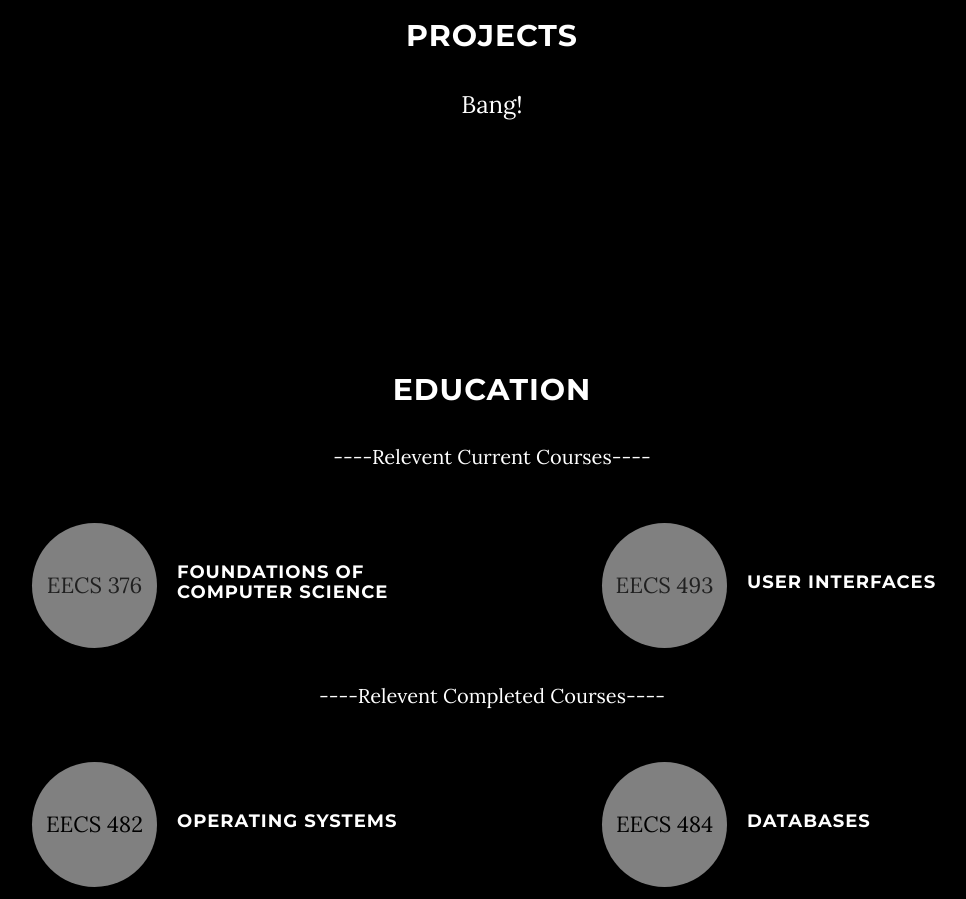
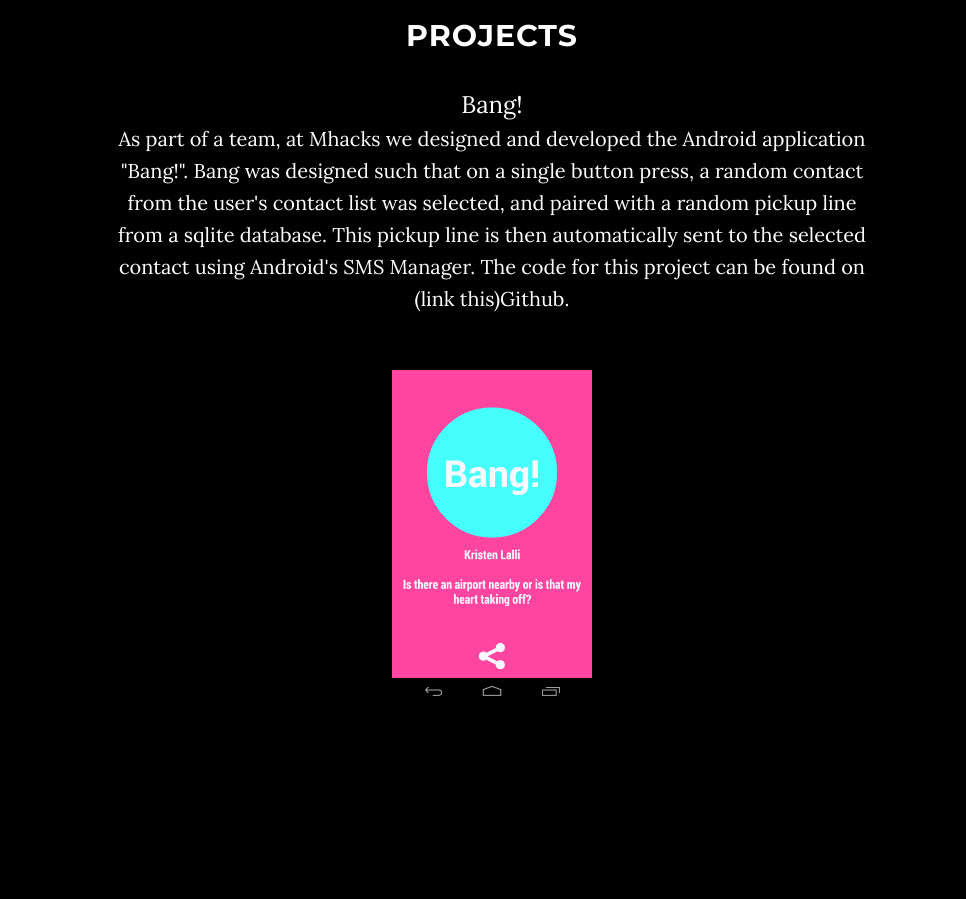
Before and after one commit to ncnuech/Website, a plain HTML site: page index.html in a window 1280 px wide. Shown: the part 1800-2699 px from the top of the page, without its empty margins (148-1114 px from the left). Drawn offline with Linux system fonts and the light colour scheme; some packages are replaced by stand-ins of ours.

Commit message:
added content to bang

```diff
--- a/index.html
+++ b/index.html
@@ -17,6 +17,7 @@
     <!-- Custom CSS -->
     <link href="css/grayscale.css" rel="stylesheet">
 
+	<link rel="bangicon" href="files/bang.png" />
     <!-- Custom Fonts -->
     <link href="font-awesome/css/font-awesome.min.css" rel="stylesheet" type="text/css">
     <link href="http://fonts.googleapis.com/css?family=Lora:400,700,400italic,700italic" rel="stylesheet" type="text/css">
@@ -125,6 +126,8 @@
 			<div class="col-lg-8 col-lg-offset-2">
 				<h2>Projects</h2>
 				<phead>Bang!</phead>
+				<p>As part of a team, at Mhacks we designed and developed the Android application "Bang!". Bang was designed such that on a single button press, a random contact from the user's contact list was selected, and paired with a random pickup line from a sqlite database. This pickup line is then automatically sent to the selected contact using Android's SMS Manager. The code for this project can be found on (link this)Github.</p>
+                <img src="files/bang.png" style="heigt:200px; margin:20px; width:200px"/>
 
 <!--				<p>VLC Localization</p>
 create columns for each project -->
```
